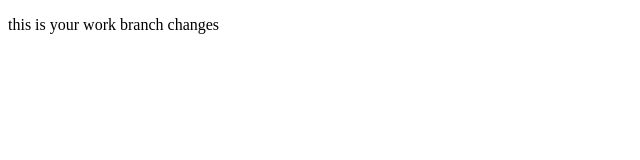
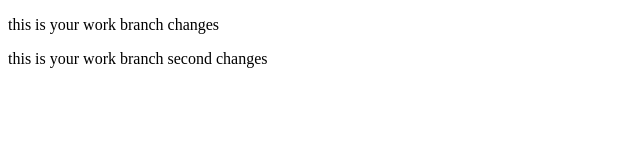
Before and after one commit to ahshan-marazin/testing, a plain HTML site: page index.html in a window 1280 px wide. Shown: the whole page, without its empty margins (0-640 px from the left). Drawn offline with Linux system fonts and the light colour scheme.

Commit message:
second your work branch commit

```diff
--- a/index.html
+++ b/index.html
@@ -7,5 +7,6 @@
 </head>
 <body>
    <p>this is your work branch changes</p>
+   <p>this is your work branch second changes</p>
 </body>
 </html>
```
